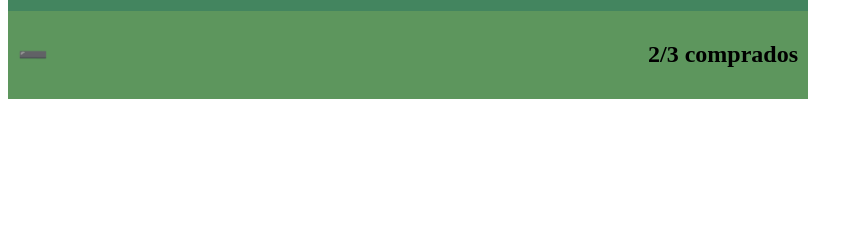
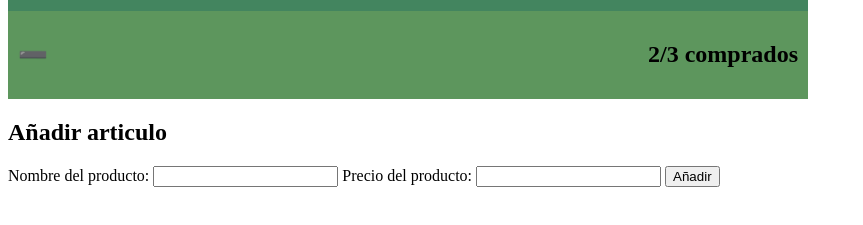
Before and after one commit to CarlosMartinezLasierra/week1-challenge3-Carlos, a plain HTML site: page index.html in a window 1280 px wide. Shown: the part 97-322 px from the top of the page, without its empty margins (0-863 px from the left). Drawn offline with Linux system fonts and the light colour scheme.

Commit message:
add form to index

```diff
--- a/index.html
+++ b/index.html
@@ -24,6 +24,18 @@
   <h2>➖</h2>
   <h2>2/3 comprados</h2>
   </div>
+  <div class="shopping-interfaz">
+  <h2>Añadir articulo</h2>
+  <form class="products">
+    <label for="name">Nombre del producto:</label>
+    <input type="text" id="nombre" name="nombre">
+
+    <label for="price">Precio del producto:</label>
+    <input id="precio" name="precio">
+
+    <button id="boton" type="submit">Añadir</button>
+  </form>
+</div>
 
 </body>
 
```
